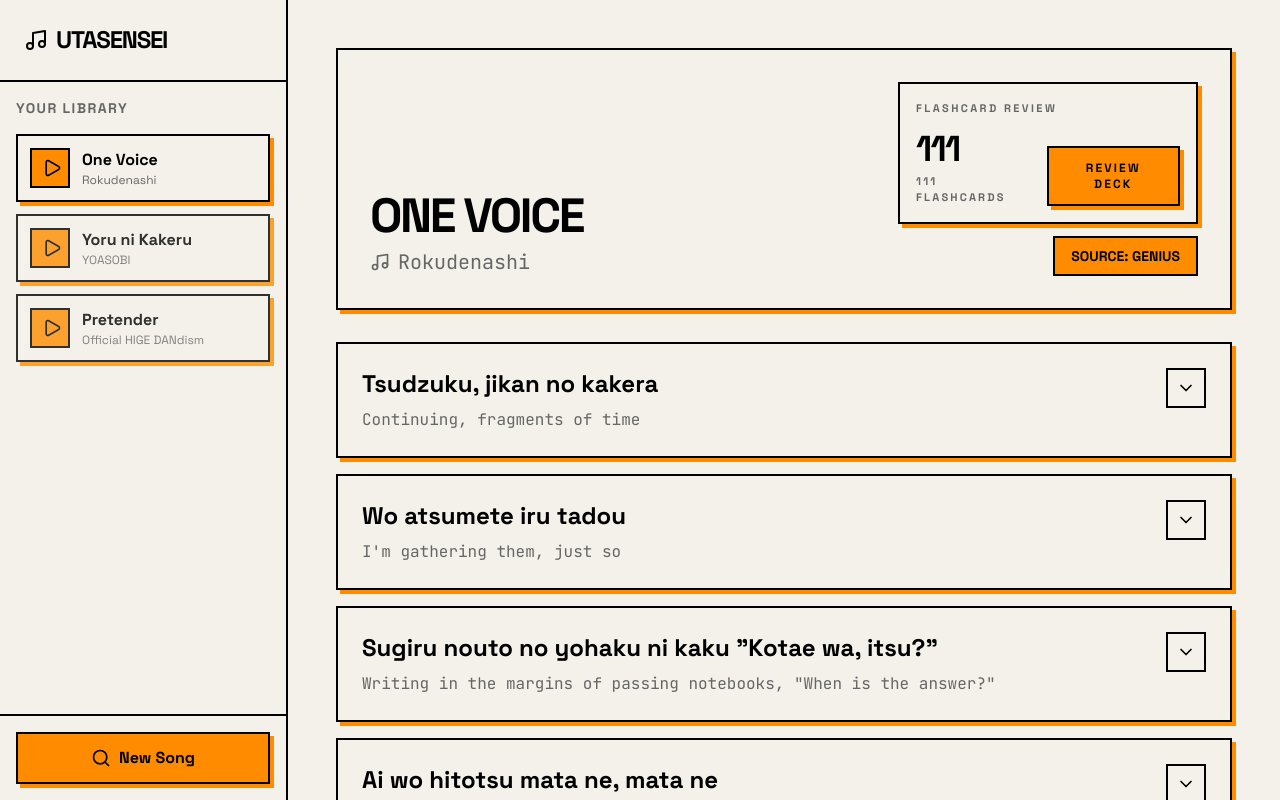
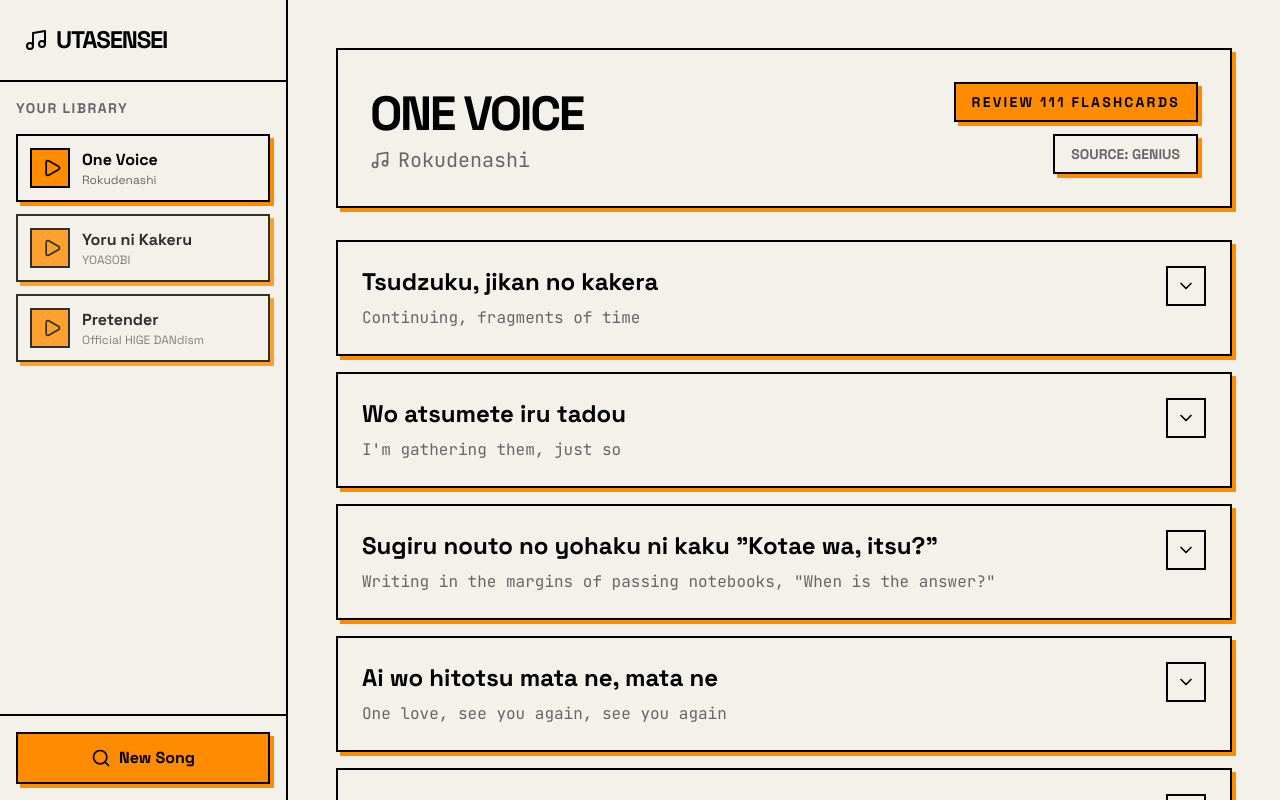
Before and after one commit to acomarcho/utasensei, a React (Vite) app in the folder apps/ai-studio-prototype/: page / in a window 1280 px wide. Both pictures are taken after typing "Sample" into the empty fields and a click on the button "Generate". Built offline with nearby package versions, Linux system fonts and the light colour scheme.

Commit message:
refactor(ai-studio): streamline flashcard review layout

```diff
--- a/apps/ai-studio-prototype/src/App.tsx
+++ b/apps/ai-studio-prototype/src/App.tsx
@@ -214,7 +214,7 @@ function ReviewTopCard({
 						? { opacity: 0.1, rotate: -14, x: -360, y: 28 }
 						: { opacity: 1, rotate: 0, x: 0, y: 0 }
 			}
-			className="absolute inset-0 z-30"
+			className="absolute inset-x-1 inset-y-2 z-30 sm:inset-0"
 			initial={{ opacity: 0, scale: 0.95, y: -24 }}
 			transition={{ duration: 0.28, ease: [0.22, 1, 0.36, 1] }}
 		>
@@ -250,7 +250,7 @@ function ReviewPreviewCard({
 	depth: number;
 }) {
 	const parsedFace = parseCardFace(card.front);
-	const offsetY = depth * 14;
+	const offsetY = depth * 10;
 	const rotation = depth % 2 === 0 ? depth * -1.8 : depth * 1.5;
 	const scale = 1 - depth * 0.05;
 	const opacity = 1 - depth * 0.12;
@@ -258,7 +258,7 @@ function ReviewPreviewCard({
 	return (
 		<motion.div
 			animate={{ opacity, rotate: rotation, scale, x: 0, y: offsetY }}
-			className="absolute inset-0"
+			className="absolute inset-x-1 inset-y-2 sm:inset-0"
 			initial={false}
 			style={{ zIndex: 20 - depth }}
 			transition={{ bounce: 0.2, duration: 0.32, ease: "easeOut" }}
@@ -737,29 +737,14 @@ export default function App() {
 										</div>
 
 										<div className="flex w-full max-w-[320px] flex-col gap-3 md:items-end">
-											<div className="neo-card-no-hover w-full bg-[var(--bg-card-hover)] p-4 md:max-w-[300px]">
-												<p className="text-[11px] font-bold uppercase tracking-[0.22em] neo-text-muted">
-													Flashcard review
-												</p>
-												<div className="mt-3 flex items-end justify-between gap-4">
-													<div>
-														<p className="text-4xl font-bold tracking-[-0.05em]">
-															{FLASHCARD_RUN.count}
-														</p>
-														<p className="mt-1 text-[11px] font-bold uppercase tracking-[0.2em] neo-text-muted">
-															111 flashcards
-														</p>
-													</div>
-													<button
-														className="neo-button px-4 py-3 text-xs uppercase tracking-[0.18em]"
-														onClick={() => setIsReviewOpen(true)}
-														type="button"
-													>
-														Review deck
-													</button>
-												</div>
-											</div>
-											<div className="neo-border inline-block self-start bg-[var(--bg-accent)] px-4 py-2 text-sm font-bold uppercase text-[var(--text-on-accent)] md:self-auto">
+											<button
+												className="neo-button px-4 py-2 text-sm uppercase tracking-[0.16em]"
+												onClick={() => setIsReviewOpen(true)}
+												type="button"
+											>
+												Review {FLASHCARD_RUN.count} flashcards
+											</button>
+											<div className="neo-card-no-hover px-4 py-2 text-sm font-bold uppercase neo-text-muted md:self-auto">
 												Source: Genius
 											</div>
 										</div>
```
